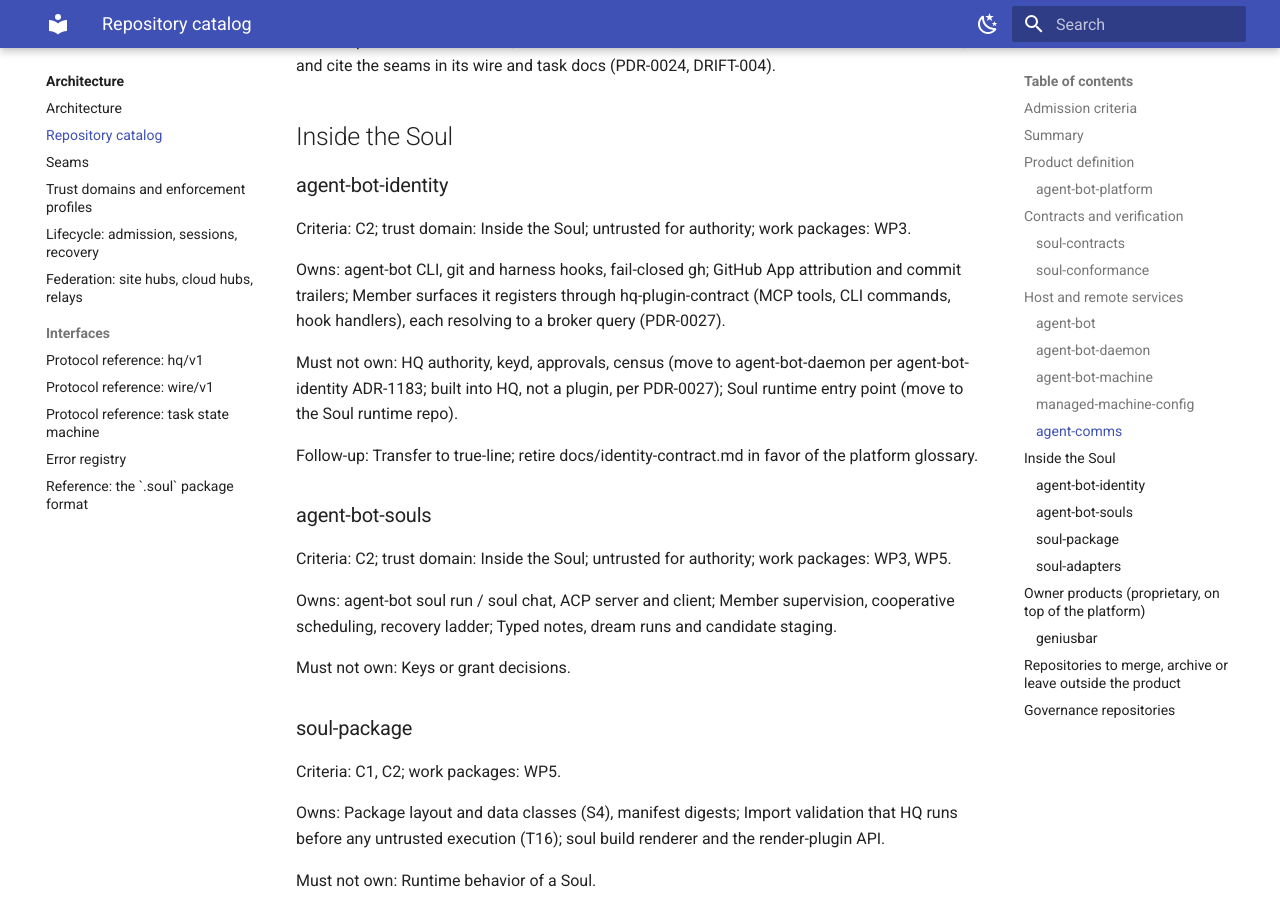
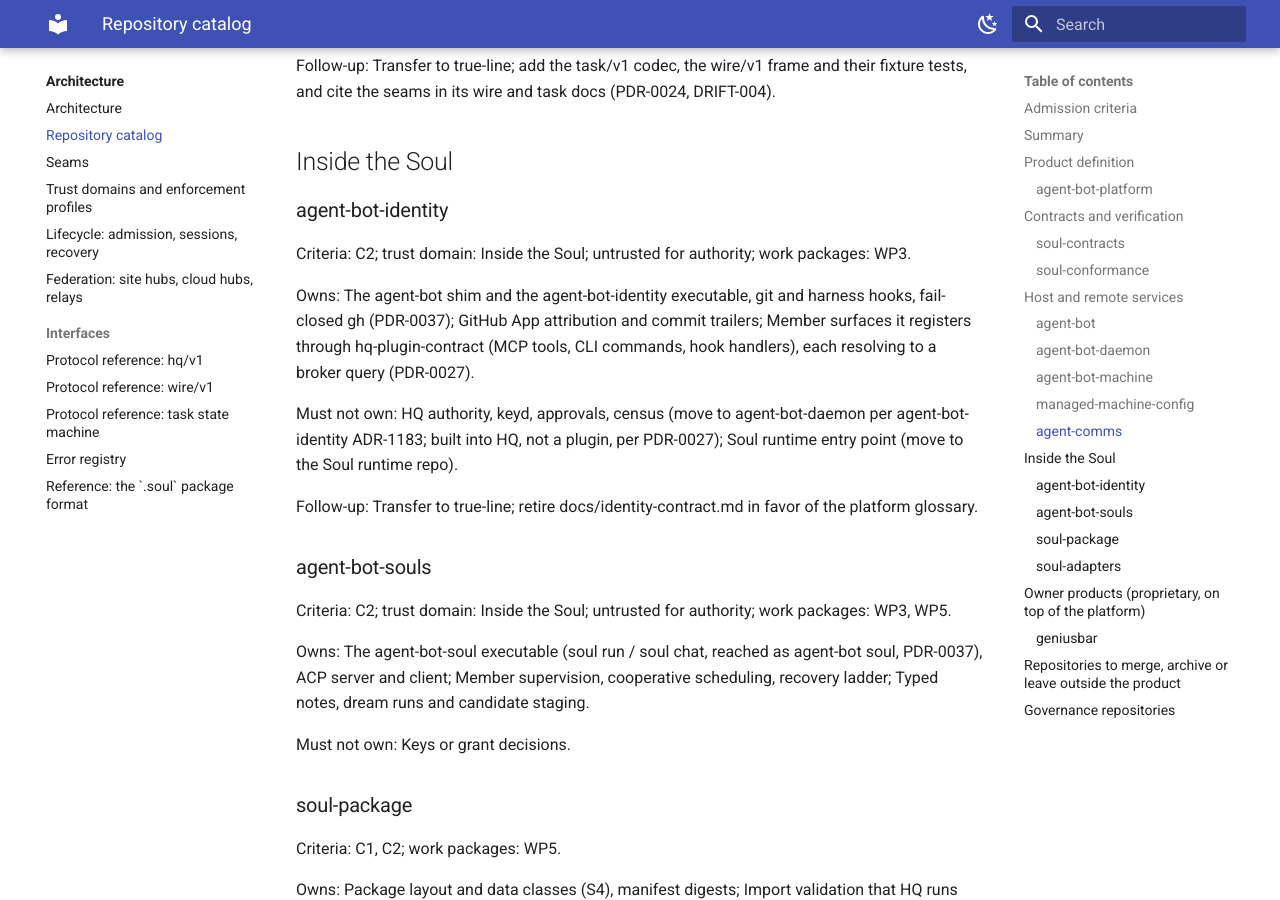
Before and after one commit to true-line/agent-bot-platform, an MkDocs documentation site: the page built from docs/03-architecture/repository-catalog.md, in a window 1280 px wide and 900 px high, scrolled down 5222 px. Built offline with MkDocs 1.6.1 and Material for MkDocs 9.7.7, drawn with Linux system fonts in a browser that asks for light colours; some of the changed text lies outside the part shown.

Commit message:
PDR-0037: separate executables behind an agent-bot shim
Each command-providing repository ships its own executable
(agent-bot-hq, agent-bot-soul, agent-bot-identity), and agent-bot is a
light shim with a fixed table that hands off to them. Registry entries
for the three repositories and the identity-cli seam cite it.

Co-Authored-By: Claude Opus 5.5 <noreply@anthropic.com>
Co-authored-by: tidy-inlet-66 <agent_3d9ab2ac-9c97-442c-9bfa-8fcf497ded66@souls.agent-bot.invalid>
Agent-Identity: agent_3d9ab2ac-9c97-442c-9bfa-8fcf497ded66

```diff
--- a/docs/03-architecture/repository-catalog.md
+++ b/docs/03-architecture/repository-catalog.md
@@ -87,7 +87,7 @@ Follow-up: Take over the scope of agent-github-identity (archived 2026-11-07), e
 
 Criteria: C1; trust domain: Trusted local host service, outside every Soul; work packages: WP2, WP4, WP6.
 
-Owns: hq/v1 owner and member API, admission, grants, leases, epochs; Action ledger, task authority, budgets, reconciliation, approvals; Plugin host for identity, comms and soul-runtime plugins; HQ CLI; Device key and short-lived credentials held in memory.
+Owns: hq/v1 owner and member API, admission, grants, leases, epochs; Action ledger, task authority, budgets, reconciliation, approvals; Plugin host for identity, comms and soul-runtime plugins; HQ CLI as the agent-bot-hq executable (PDR-0037); Device key and short-lived credentials held in memory.
 
 Must not own: Long-lived signing keys (identity service); Host-side credentials at rest and policy writes (agent-bot-machine admin sandbox); Wire framing or task state library code (agent-comms).
 
@@ -129,7 +129,7 @@ Follow-up: Transfer to true-line; add the task/v1 codec, the wire/v1 frame and t
 
 Criteria: C2; trust domain: Inside the Soul; untrusted for authority; work packages: WP3.
 
-Owns: agent-bot CLI, git and harness hooks, fail-closed gh; GitHub App attribution and commit trailers; Member surfaces it registers through hq-plugin-contract (MCP tools, CLI commands, hook handlers), each resolving to a broker query (PDR-0027).
+Owns: The agent-bot shim and the agent-bot-identity executable, git and harness hooks, fail-closed gh (PDR-0037); GitHub App attribution and commit trailers; Member surfaces it registers through hq-plugin-contract (MCP tools, CLI commands, hook handlers), each resolving to a broker query (PDR-0027).
 
 Must not own: HQ authority, keyd, approvals, census (move to agent-bot-daemon per agent-bot-identity ADR-1183; built into HQ, not a plugin, per PDR-0027); Soul runtime entry point (move to the Soul runtime repo).
 
@@ -139,7 +139,7 @@ Follow-up: Transfer to true-line; retire docs/identity-contract.md in favor of t
 
 Criteria: C2; trust domain: Inside the Soul; untrusted for authority; work packages: WP3, WP5.
 
-Owns: agent-bot soul run / soul chat, ACP server and client; Member supervision, cooperative scheduling, recovery ladder; Typed notes, dream runs and candidate staging.
+Owns: The agent-bot-soul executable (soul run / soul chat, reached as agent-bot soul, PDR-0037), ACP server and client; Member supervision, cooperative scheduling, recovery ladder; Typed notes, dream runs and candidate staging.
 
 Must not own: Keys or grant decisions.
 
--- a/mkdocs.yml
+++ b/mkdocs.yml
@@ -76,6 +76,7 @@ nav:
       - 04-decisions/PDR-0023-hq-observation-uplink-for-presence-bindings-and-events.md
       - 04-decisions/PDR-0024-comms-mirrors-task-v1-and-frames-wire-v1.md
       - 04-decisions/PDR-0027-hq-identity-authority-lives-in-agent-bot-daemon.md
+      - 04-decisions/PDR-0037-separate-executables-behind-an-agent-bot-shim.md
       - 04-decisions/decision-log.md
       - 04-decisions/cross-repo-adr-index.md
   - Security and privacy:
```
Also changed, not shown: docs/03-architecture/seams.md (+2 -1 lines), docs/04-decisions/PDR-0037-separate-executables-behind-an-agent-bot-shim.md (added, +49 -0 lines), docs/04-decisions/README.md (+1 -0 lines), 2 other files.
